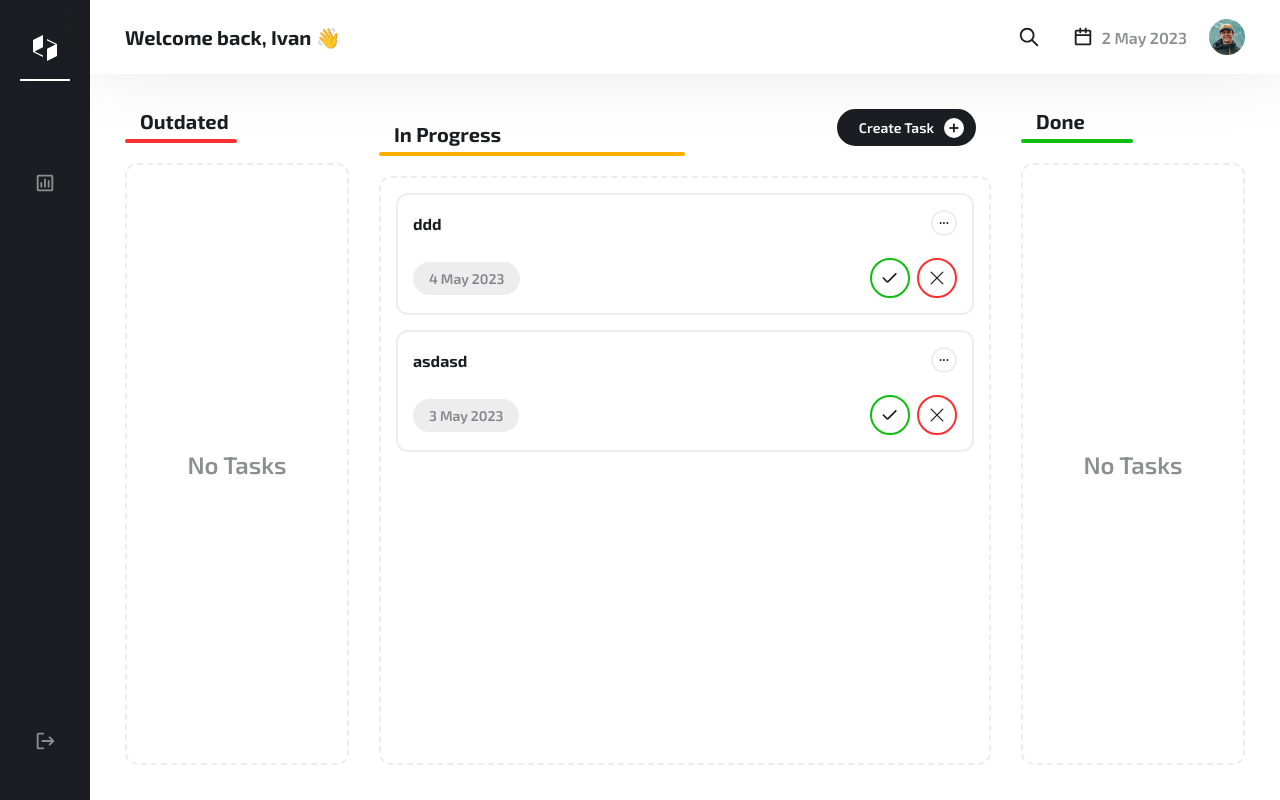
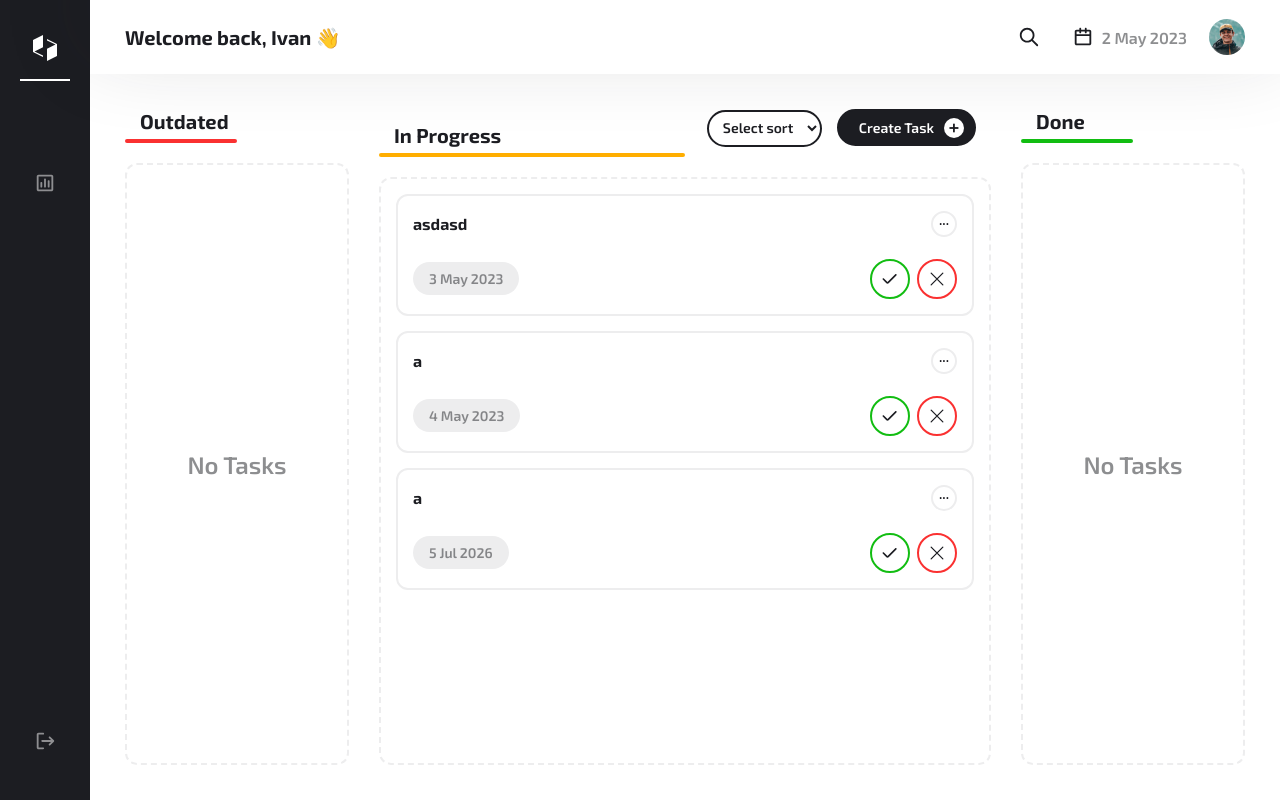
Before and after one commit to automatii4esski/todo-app, a React (Create React App) app: page /tasks in a window 1280 px wide. Built offline with nearby package versions, Linux system fonts and the light colour scheme; data requests are answered from the project's data file; some icons are missing.

Commit message:
added opportunity to sort tasks

```diff
--- a/server/db.json
+++ b/server/db.json
@@ -1,18 +1,25 @@
 {
   "tasks": [
-    {
-      "id": 1683191457471,
-      "date": 1683189716796,
-      "desc": "",
-      "status": "active",
-      "title": "ddd"
-    },
     {
       "id": 1683191468316,
       "date": 1683072000000,
       "desc": "",
       "status": "active",
       "title": "asdasd"
+    },
+    {
+      "id": 1683211335721,
+      "date": 1683211324570,
+      "desc": "",
+      "status": "active",
+      "title": "a"
+    },
+    {
+      "id": 1583211335721,
+      "date": 1783211324570,
+      "desc": "",
+      "status": "active",
+      "title": "a"
     }
   ]
 }
--- a/src/components/TaskColumn.tsx
+++ b/src/components/TaskColumn.tsx
@@ -1,10 +1,17 @@
-import React, { HTMLAttributes, memo, useRef, useState } from 'react';
+import React, {
+  ChangeEvent,
+  HTMLAttributes,
+  memo,
+  useRef,
+  useState,
+} from 'react';
 import TaskItem from './TaskItem';
-import { ITask, MyFC } from '../types/types';
+import { ISortOption, ITask, MyFC } from '../types/types';
 import { getAdditionClassName } from '../utils/getClassName';
 import Loader from './UI/loader/Loader';
 import PopupTemplate from './UI/popup/PopupTemplate';
 import MyButton from './UI/button/MyButton';
+import MySelect from './UI/select/MySelect';
 
 type HeaderVariant = 'yellow' | 'green' | 'red';
 
@@ -12,8 +19,11 @@ interface ITaskColumn {
   title: string;
   tasks: ITask[];
   isLoading: boolean;
+  options: ISortOption[];
   onDoneTask: (task: ITask) => void;
   onDeleteTask: (task: ITask) => void;
+  onSortChange: (e: ChangeEvent<HTMLSelectElement>) => void;
+  sort: string;
   small?: boolean;
   done?: {
     onReturnTask: (task: ITask) => void;
@@ -32,6 +42,9 @@ const TaskColumn: MyFC<TaskColumnProps> = ({
   headerVariant,
   main,
   tasks,
+  options,
+  onSortChange,
+  sort,
   title,
   isLoading,
   onDoneTask,
@@ -39,7 +52,6 @@ const TaskColumn: MyFC<TaskColumnProps> = ({
   done,
 }) => {
   const limit = 100;
-  const popupRef = useRef<HTMLDivElement>(null);
 
   return (
     <div className={getAdditionClassName('task-column', small, '--small')}>
@@ -51,16 +63,22 @@ const TaskColumn: MyFC<TaskColumnProps> = ({
         )}
       >
         <h3 className="task-column__title">{title}</h3>
-        <div className="task-column__actions">
-          {main && (
+        {main && (
+          <div className="task-column__actions">
+            <MySelect
+              className="task-column__sort"
+              sort={sort}
+              onChange={onSortChange}
+              options={options}
+            />
             <MyButton
               onClick={main.createTaskHandler}
               className="task-column__create-btn"
             >
               Create Task
             </MyButton>
-          )}
-        </div>
+          </div>
+        )}
       </div>
       <div className="task-column__content">
         {isLoading ? (
--- a/src/components/UI/button/MyButton.tsx
+++ b/src/components/UI/button/MyButton.tsx
@@ -2,9 +2,9 @@ import React, { ButtonHTMLAttributes } from 'react';
 import { MyFC, RefObj } from '../../../types/types';
 import { getConcatClassName } from '../../../utils/getClassName';
 
-type MyInputProps = ButtonHTMLAttributes<any> & RefObj<HTMLButtonElement>;
+type MyButtonProps = ButtonHTMLAttributes<any> & RefObj<HTMLButtonElement>;
 
-const MyButton: MyFC<MyInputProps> = ({
+const MyButton: MyFC<MyButtonProps> = ({
   reference,
   className,
   children,
--- /dev/null
+++ b/src/components/UI/select/MySelect.tsx
@@ -0,0 +1,38 @@
+import React, { SelectHTMLAttributes } from 'react';
+import { getConcatClassName } from '../../../utils/getClassName';
+import { ISortOption, MyFC, RefObj } from '../../../types/types';
+
+interface IMySelect {
+  options: ISortOption[];
+  sort: string;
+}
+
+type MySelectProps = SelectHTMLAttributes<any> &
+  RefObj<HTMLInputElement> &
+  IMySelect;
+
+const MySelect: MyFC<MySelectProps> = ({
+  className,
+  options,
+  sort,
+  ...props
+}) => {
+  return (
+    <select
+      {...props}
+      value={sort}
+      className={getConcatClassName('select', className)}
+    >
+      <option className="option" disabled value="">
+        Select sort
+      </option>
+      {options.map((option) => (
+        <option className="option" key={option.value} value={option.value}>
+          {option.text}
+        </option>
+      ))}
+    </select>
+  );
+};
+
+export default MySelect;
--- a/src/hooks/useTasks.ts
+++ b/src/hooks/useTasks.ts
@@ -1,12 +1,7 @@
 import { ITask } from '../types/types';
 import { useMemo } from 'react';
 
-export const useTasks = function (tasks: ITask[], status: ITask['status']) {
-  const doneTasks = useMemo(() => {
-    console.log(status);
-    console.log(tasks);
-
-    return tasks.filter((task) => task.status === status);
-  }, [tasks]);
-  return doneTasks;
+export const useSortedTasks = function (tasks: ITask[], sort: string) {
+  const sortedTasks = useMemo(() => {}, [sort, tasks]);
+  return sortedTasks;
 };
--- a/src/pages/Tasks.tsx
+++ b/src/pages/Tasks.tsx
@@ -1,13 +1,33 @@
-import React, { useEffect, useMemo, useState } from 'react';
-import { ITask, MyFC } from '../types/types';
+import React, { useEffect, ChangeEvent, useMemo, useState } from 'react';
+import { ISortOption, ITask, MyFC } from '../types/types';
 import TaskColumn from '../components/TaskColumn';
 import { getConcatClassName } from '../utils/getClassName';
 import { TaskService } from '../API/TaskService';
 import { useFetch } from '../hooks/useFetch';
-import { useTasks } from '../hooks/useTasks';
+import { useSortedTasks } from '../hooks/useTasks';
 import PopupTemplate from '../components/UI/popup/PopupTemplate';
 import CreateTaskForm from '../components/CreateTaskForm';
 import { isOutdate } from '../utils/isOutdate';
+
+interface ITaskSortOption extends ISortOption {
+  value: keyof Pick<ITask, 'title' | 'desc' | 'date'>;
+  text: string;
+}
+
+const sortOptions: ITaskSortOption[] = [
+  {
+    value: 'date',
+    text: 'By date',
+  },
+  {
+    value: 'title',
+    text: 'By title',
+  },
+  {
+    value: 'desc',
+    text: 'By desc',
+  },
+];
 
 const Tasks: MyFC = () => {
   const [tasks, setTasks] = useState<ITask[]>([]);
@@ -33,7 +53,20 @@ const Tasks: MyFC = () => {
     setOIutdatedTasks(outdated);
     setInProgressTasks(inProgress);
   });
-  const [test, setTest] = useState('');
+  const [outdatedSort, setOutdatedSort] = useState<
+    ITaskSortOption['value'] | string
+  >('');
+  const [doneSort, setDoneSort] = useState<ITaskSortOption['value'] | string>(
+    ''
+  );
+  const [inProgressSort, setInProgressSort] = useState<
+    ITaskSortOption['value'] | string
+  >('');
+
+  const outdatedTasksArr = useSortedTasks(outdatedTasks, outdatedSort);
+  const inProgressTasksArr = useSortedTasks(inProgressTasks, inProgressSort);
+  const doneTasksArr = useSortedTasks(doneTasks, doneSort);
+
   const [isPopupActive, setIsPopupActive] = useState<boolean>(false);
 
   const onReturnTask = function (
@@ -84,6 +117,25 @@ const Tasks: MyFC = () => {
     };
   };
 
+  const onSortChange = function (
+    tasks: ITask[],
+    setSort: (sort: ITaskSortOption['value']) => void
+  ) {
+    return (e: ChangeEvent<HTMLSelectElement>) => {
+      const sort = e.target.value as ITaskSortOption['value'];
+      tasks.sort((a, b) => {
+        if (a[sort] < b[sort]) {
+          return -1;
+        }
+        if (a.title > b.title) {
+          return 1;
+        }
+        return 0;
+      });
+      setSort(sort);
+    };
+  };
+
   const onSubmit = function (task: ITask) {
     let newTasks;
     if (isOutdate(task.date)) {
@@ -109,6 +161,9 @@ const Tasks: MyFC = () => {
       <TaskColumn
         tasks={outdatedTasks}
         title="Outdated"
+        onSortChange={onSortChange(outdatedTasks, setOutdatedSort)}
+        sort={outdatedSort}
+        options={sortOptions}
         onDoneTask={onDoneTask(outdatedTasks, setOIutdatedTasks)}
         onDeleteTask={onDeleteTask(outdatedTasks, setOIutdatedTasks)}
         isLoading={isTasksLoading}
@@ -116,6 +171,9 @@ const Tasks: MyFC = () => {
         headerVariant="red"
       />
       <TaskColumn
+        options={sortOptions}
+        sort={inProgressSort}
+        onSortChange={onSortChange(inProgressTasks, setInProgressSort)}
         tasks={inProgressTasks}
         onDoneTask={onDoneTask(inProgressTasks, setInProgressTasks)}
         onDeleteTask={onDeleteTask(inProgressTasks, setInProgressTasks)}
@@ -130,6 +188,9 @@ const Tasks: MyFC = () => {
 
       <TaskColumn
         isLoading={isTasksLoading}
+        sort={doneSort}
+        onSortChange={onSortChange(doneTasks, setDoneSort)}
+        options={sortOptions}
         tasks={doneTasks}
         onDoneTask={onDoneTask(doneTasks, setDoneTasks)}
         onDeleteTask={onDeleteTask(doneTasks, setDoneTasks)}
--- a/src/style/_global.scss
+++ b/src/style/_global.scss
@@ -41,7 +41,8 @@ body {
 }
 
 .input,
-.textarea {
+.textarea,
+.select {
   background: $primary;
   border-radius: 19px;
   padding: 5px 15px;
@@ -126,3 +127,6 @@ body {
   cursor: pointer;
   transition: background 0.2s;
 }
+
+.option {
+}
--- a/src/style/components/tasks.scss
+++ b/src/style/components/tasks.scss
@@ -249,3 +249,10 @@
   max-width: 600px;
   width: 100%;
 }
+
+.task-column__sort {
+  margin-right: 15px;
+  font-size: 14px;
+  font-weight: 600;
+  padding: 7px 10px;
+}
--- a/src/types/types.ts
+++ b/src/types/types.ts
@@ -17,3 +17,8 @@ export interface ITask {
   status: TaskStatus;
   date: number;
 }
+
+export interface ISortOption {
+  value: string;
+  text: string;
+}
```
